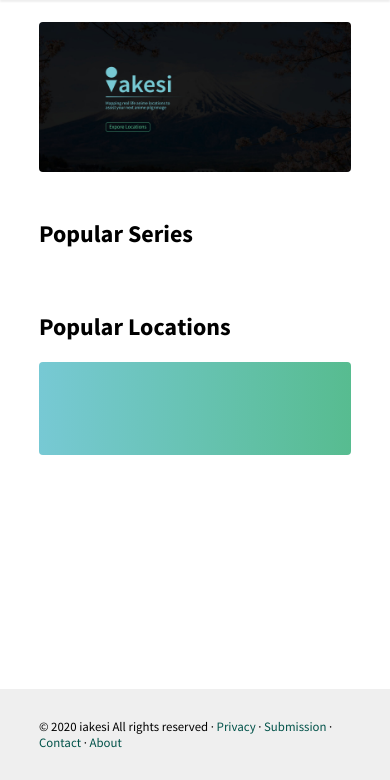
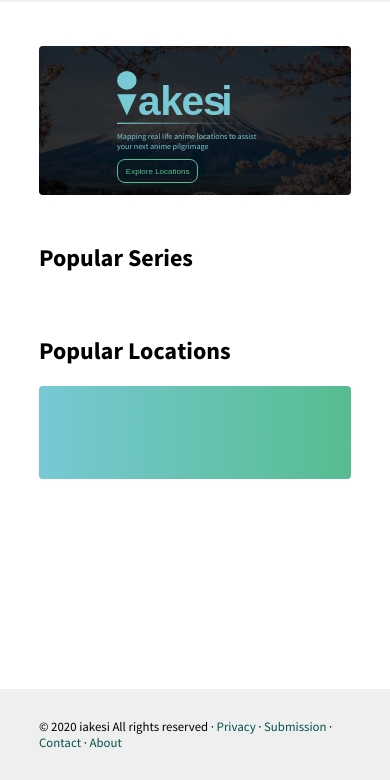
Before and after one commit to zend10/iakesi, a Django app: template web/templates/index/index.html in a window 390 px wide. Shown: the part 64-844 px from the top of the page. Run offline with Django 3.2, Linux system fonts and the light colour scheme; the template is opened without the code that fills it, so the values that code supplies are empty.

Commit message:
Update banner and responsive

```diff
--- a/web/static/css/style.css
+++ b/web/static/css/style.css
@@ -112,9 +112,46 @@ nav li a:hover {
 
 /* Banner Image */
 
+.banner-container {
+    position: relative;
+}
+
 .banner-image {
+    position: relative;
     width: 100%;
     border-radius: 1vw;
+}
+
+.banner-info {
+    position: absolute;
+    top: 0;
+    left: 0;
+    margin: 15vh 20vw;
+    width: 40%;
+}
+
+.banner-text {
+    color: var(--color-feather);
+    width: 100%;
+    margin-top: 3px;
+    font-size: 1.2rem;
+}
+
+.banner-button {
+    margin-top: 5vh;
+    background-color: transparent;
+    border: 1px solid var(--color-marine);
+    border-radius: 0.5rem;
+    font-size: 0.8rem;
+    padding: 1vh 1vw;
+    color: var(--color-marine);
+    transition: 0.3s;
+}
+
+.banner-button:hover {
+    cursor: pointer;
+    background-color: var(--color-marine);
+    color: var(--color-sleek-grey);
 }
 
 /* Footer */
@@ -279,7 +316,7 @@ footer a {
     }
 
     main {
-        margin-top: 22vw;
+        margin-top: 13vh;
     }
 
     section {
@@ -302,3 +339,54 @@ footer a {
         border-bottom: 1px solid var(--color-forest);
     }
 }
+
+@media only screen and (max-width: 619px) {
+    .banner-info {
+        margin: 3vh 20vw;
+        width: 50%;
+    }
+
+    .banner-text {
+        font-size: 0.5rem;
+    }
+
+    .banner-button {
+        font-size: 0.5rem;
+        margin-top: 1vh;
+        padding: 0.8vh 2vw;
+    }
+}
+
+@media only screen and (min-width: 620px) and (max-width: 768px) {
+    .banner-info {
+        margin: 7vh 20vw;
+        width: 40%;
+    }
+
+    .banner-text {
+        font-size: 0.8rem;
+    }
+
+    .banner-button {
+        font-size: 0.8rem;
+        margin-top: 1.5vh;
+        padding: 1vh 1vw;
+    }
+}
+
+@media only screen and (min-width: 769px) and (max-width: 1024px) {
+    .banner-info {
+        margin: 7vh 20vw;
+        width: 40%;
+    }
+
+    .banner-text {
+        font-size: 0.8rem;
+    }
+
+    .banner-button {
+        font-size: 0.8rem;
+        margin-top: 2vh;
+        padding: 1vh 1vw;
+    }
+}
--- a/web/static/js/script-location.js
+++ b/web/static/js/script-location.js
@@ -16,3 +16,7 @@ let modalClose = document.getElementById("modal-close")
 modalClose.onclick = function() {
     modalContainer.style.display = "none"
 }
+
+modalImage.onclick = function() {
+    modalContainer.style.display = "none"
+}
--- a/web/static/js/script-series.js
+++ b/web/static/js/script-series.js
@@ -16,3 +16,7 @@ let modalClose = document.getElementById("modal-close")
 modalClose.onclick = function() {
     modalContainer.style.display = "none"
 }
+
+modalImage.onclick = function() {
+    modalContainer.style.display = "none"
+}
--- a/web/templates/index/index.html
+++ b/web/templates/index/index.html
@@ -22,7 +22,12 @@
 
 {% block main_block %}
     <div class="banner-container">
-        <a href="{% url 'location-list' %}"><img class="banner-image" src="{% static 'res/banner.jpg' %}" alt="iakesi" loading="lazy"></a>
+        <img class="banner-image" src="{% static 'res/banner.jpg' %}" alt="iakesi" loading="lazy">
+        <div class="banner-info">
+            <img class="banner-logo" src="{% static 'res/logo-line.svg' %}" alt="iakesi" loading="lazy">
+            <div class="banner-text">Mapping real life anime locations to assist your next anime pilgrimage</div>
+            <a href="{% url 'location-list' %}"><button type="button" class="banner-button">Explore Locations</button></a>
+        </div>
     </div>
 
     <section id="section-series">
```
Also changed, not shown: web/static/res/banner.jpg, web/static/res/logo-line.svg (added).
